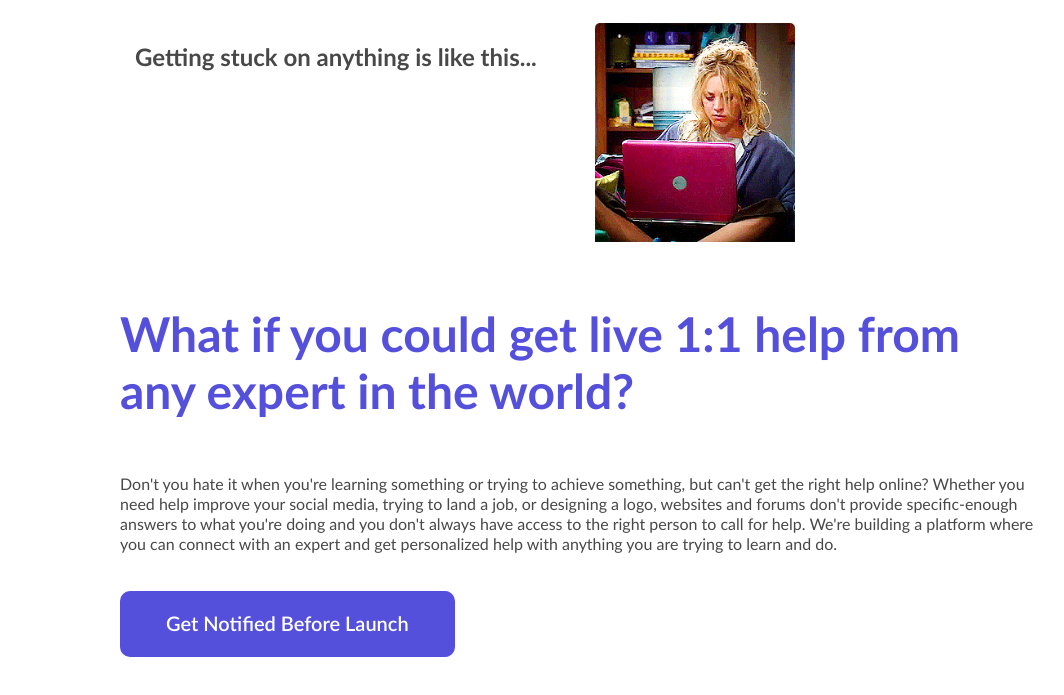
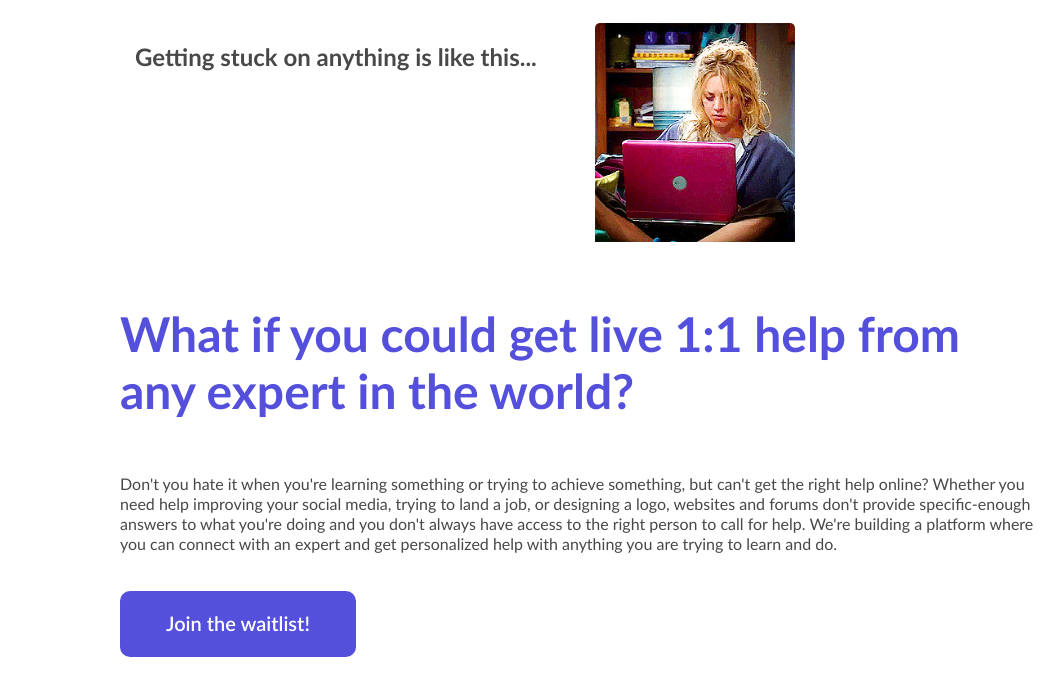
Before and after one commit to Guryu/guryu.github.io, a plain HTML site: page index.html in a window 1280 px wide. Shown: the part 63-758 px from the top of the page, without its empty margins (60-1124 px from the left). Drawn offline with Linux system fonts and the light colour scheme; a script that the page names is missing; a web font is replaced by a local one.

Commit message:
improving and waitlist

```diff
--- a/index.html
+++ b/index.html
@@ -35,9 +35,9 @@
 				<h1 class="title alignLeft purple">What if you could get live 1:1 help from any expert in the world?</h1>
 			</div>
 			<div class="row">
-				<p class="alignLeft">Don't you hate it when you're learning something or trying to achieve something, but can't get the right help online? Whether you need help improve your social media, trying to land a job, or designing a logo, websites and forums don't provide specific-enough answers to what you're doing and you don't always have access to the right person to call for help. We're building a platform where you can connect with an expert and get personalized help with anything you are trying to learn and do.</p>
+				<p class="alignLeft">Don't you hate it when you're learning something or trying to achieve something, but can't get the right help online? Whether you need help improving your social media, trying to land a job, or designing a logo, websites and forums don't provide specific-enough answers to what you're doing and you don't always have access to the right person to call for help. We're building a platform where you can connect with an expert and get personalized help with anything you are trying to learn and do.</p>
 			</div>
-			<a class="alignLeft" target="_blank" href="https://ro.typeform.com/to/p7iuVb"><div class="signupButton">Get Notified Before Launch</div></a>
+			<a class="alignLeft" target="_blank" href="https://ro.typeform.com/to/p7iuVb"><div class="signupButton">Join the waitlist!</div></a>
 		</div>
 	</section>
 	<script src="assets/js/jquery-3.1.1.min.js" type="text/javascript"></script>
```
Also changed, not shown: 1 other file.
